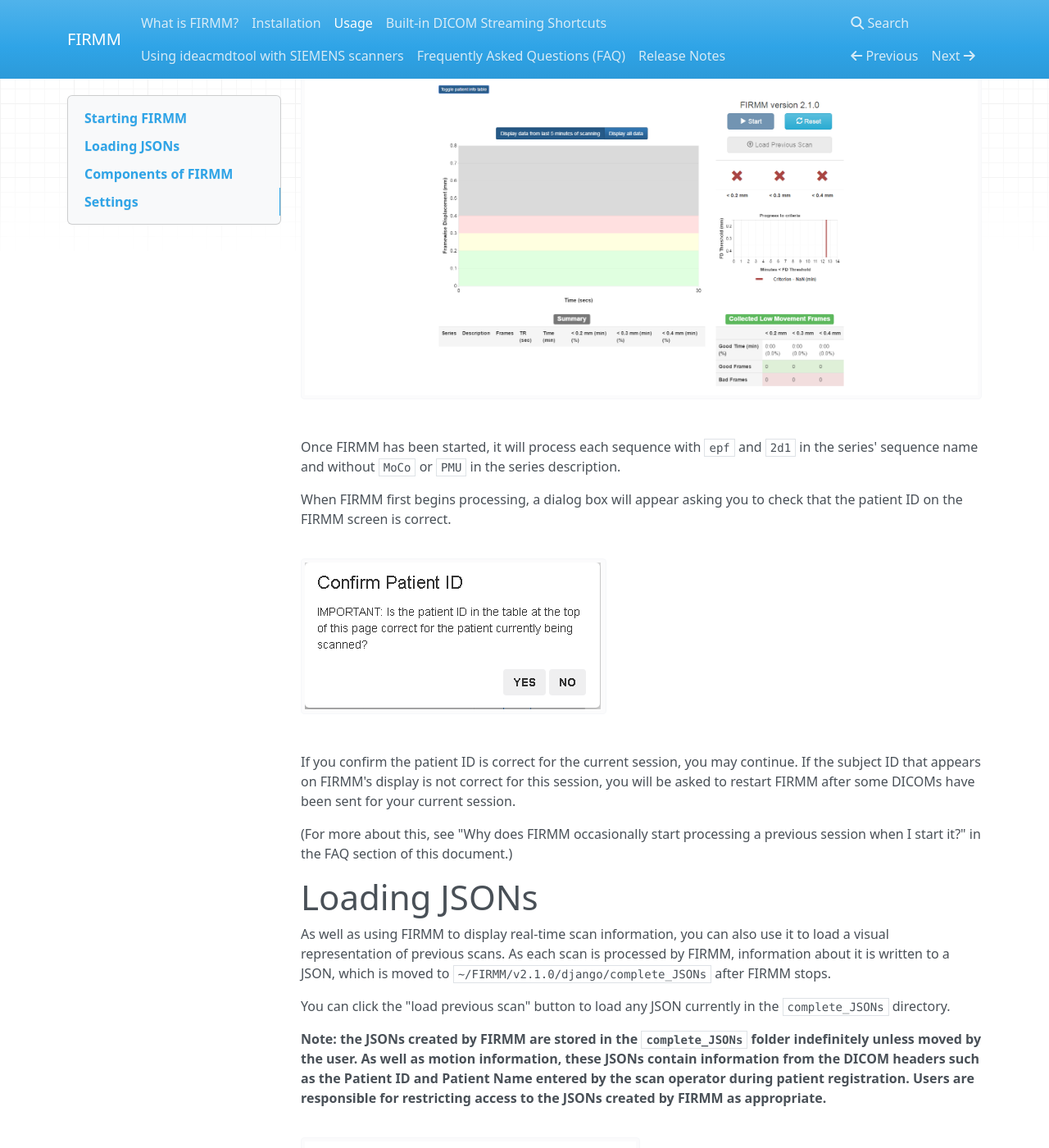
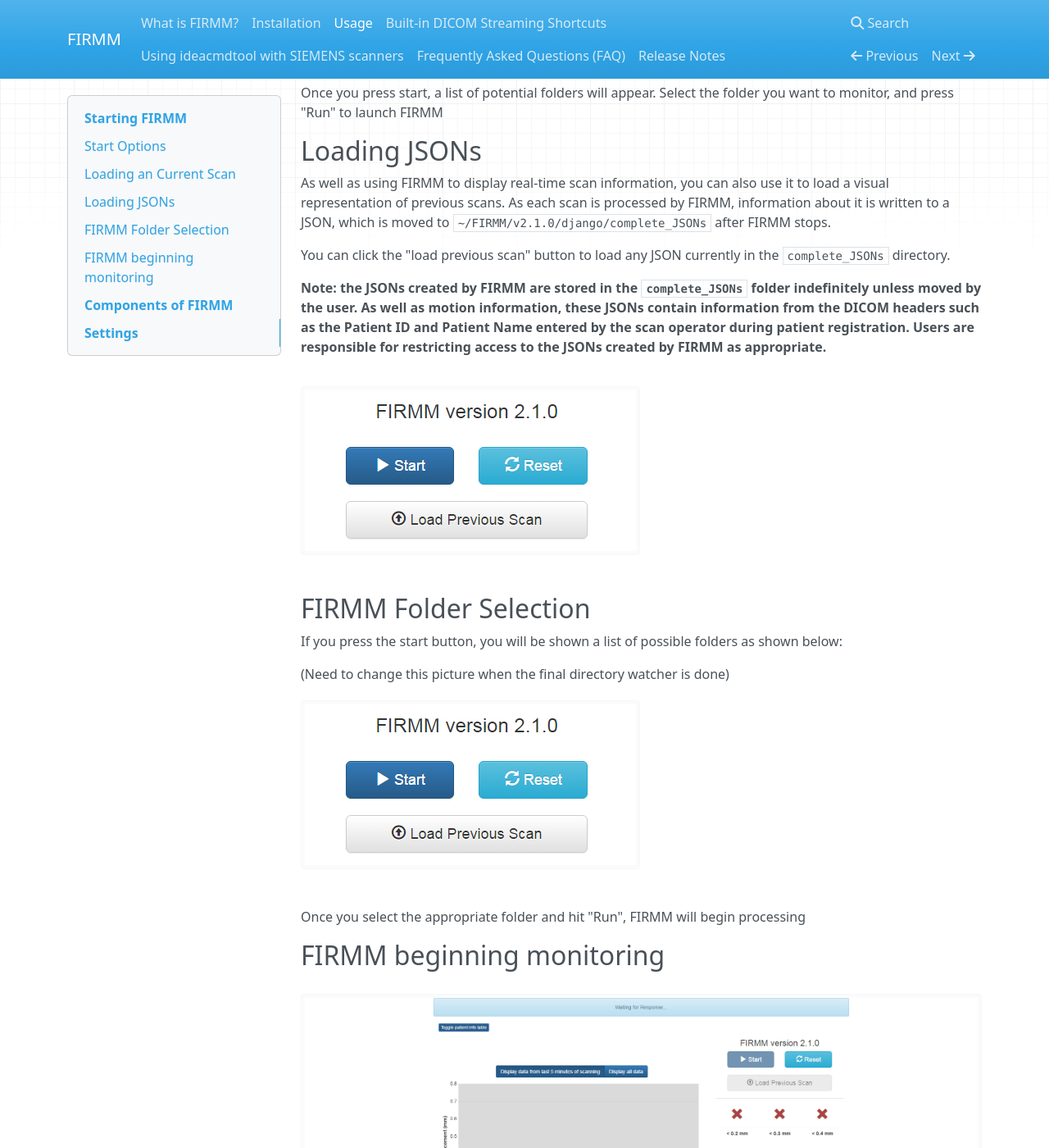
Before and after one commit to FIRMMsoftware/firmm_docs, an MkDocs documentation site: the page built from docs/FIRMM_USAGE.md, in a window 1280 px wide and 1400 px high, scrolled down 1942 px. Shown: the whole window at 82% size. Built offline with MkDocs 1.6.1, drawn with Linux system fonts in a browser that asks for light colours; nearby versions of some CDN libraries; old or Windows-style settings are respelled for this version of MkDocs; some of the changed text lies outside the part shown.

Commit message:
Update "Start" documentation (No picture of folder list)

```diff
--- a/docs/FIRMM_USAGE.md
+++ b/docs/FIRMM_USAGE.md
@@ -35,30 +35,17 @@ When FIRMM starts, a web browser should open and you should see a screen like th
 
 **Using FIRMM**
 
-Once open, you need to click the start button at the top right of the FIRMM GUI window to begin monitoring for DICOMs.
-
-**FIRMM start button**
+## Start Options
+In the upper right of the browser, there is a set of buttons:
 
 ![FIRMM start button](img/FIRMM_start_button.png)
 
-**FIRMM beginning monitoring**
+You can click the start button to process a current DICOM series or click the "Load previous scan button" to process an old JSON
 
-![FIRMM after being started](img/FIRMM_started.png)
+## Loading an Current Scan
+Once you press start, a list of potential folders will appear. Select the folder you want to monitor, and press "Run" to launch FIRMM
 
-Once FIRMM has been started, it will process each sequence with `epf` and `2d1` in the series' sequence name and without `MoCo` or `PMU` in the series description.
-
-<div class="page-break"></div>
-
-When FIRMM first begins processing, a dialog box will appear asking you to check that the patient ID on the FIRMM screen is correct.
-
-![Dialog asking user to confirm patient ID](img/popup.png)
-
-If you confirm the patient ID is correct for the current session, you may continue. If the subject ID that appears on FIRMM's display is not correct for this session, you will be asked to restart FIRMM after some DICOMs have been sent for your current session.
-
-(For more about this, see "Why does FIRMM occasionally start processing a previous session when I start it?" in the FAQ section of this document.)
-
-# Loading JSONs
-
+## Loading JSONs
 As well as using FIRMM to display real-time scan information, you can also use it to load a visual representation of previous scans. As each scan is processed by FIRMM, information about it is written to a JSON, which is moved to `~/FIRMM/v2.1.0/django/complete_JSONs` after FIRMM stops.
 
 You can click the "load previous scan" button to load any JSON currently in the `complete_JSONs` directory.
@@ -66,6 +53,22 @@ You can click the "load previous scan" button to load any JSON currently in the
 **Note: the JSONs created by FIRMM are stored in the `complete_JSONs` folder indefinitely unless moved by the user. As well as motion information, these JSONs contain information from the DICOM headers such as the Patient ID and Patient Name entered by the scan operator during patient registration. Users are responsible for restricting access to the JSONs created by FIRMM as appropriate.**
 
 ![Load previous scan button](img/FIRMM_start_button.png)
+
+<div class="page-break"></div>
+
+## FIRMM Folder Selection
+If you press the start button, you will be shown a list of possible folders as shown below:
+
+(Need to change this picture when the final directory watcher is done)
+![FIRMM start button](img/FIRMM_start_button.png)
+
+Once you select the appropriate folder and hit "Run", FIRMM will begin processing
+
+## FIRMM beginning monitoring
+
+![FIRMM after being started](img/FIRMM_started.png)
+
+Once FIRMM has been started, it will process each sequence with `epf` and `2d1` in the series' sequence name and without `MoCo` or `PMU` in the series description.
 
 <div class="page-break"></div>
 
```
